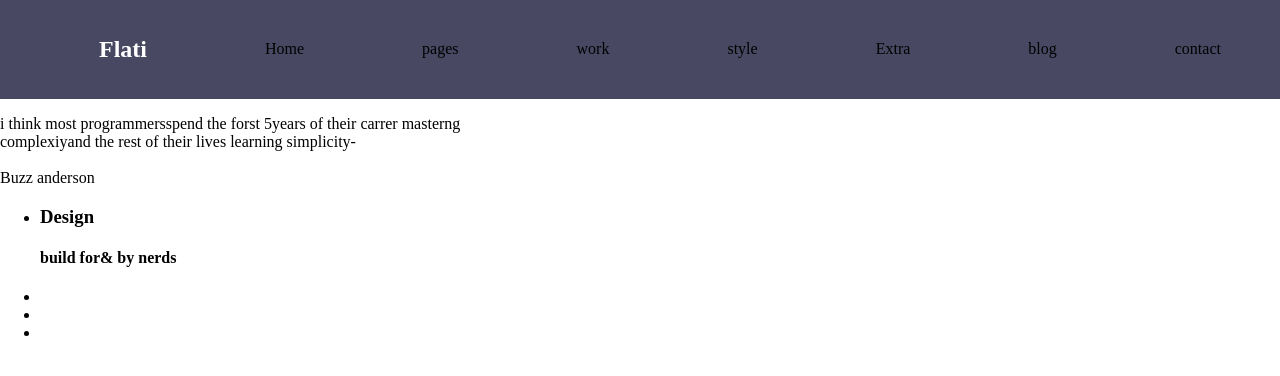
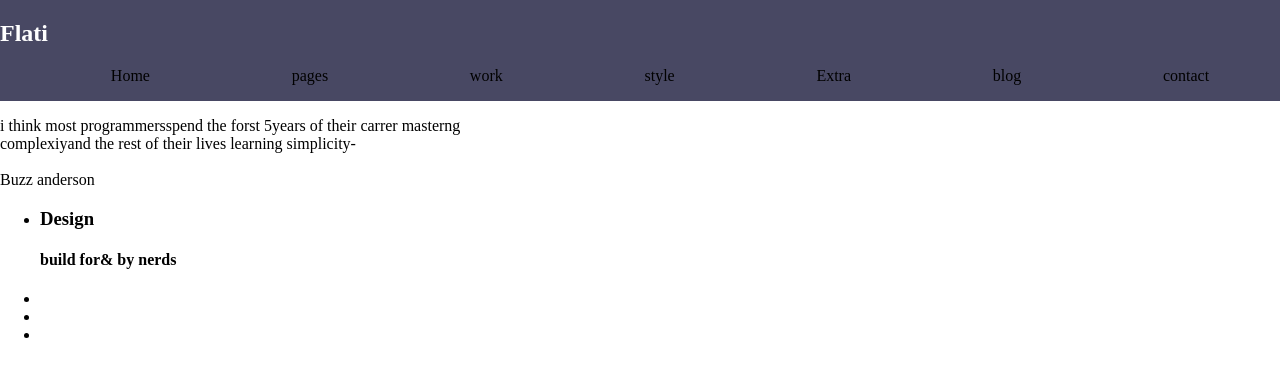
Before and after one commit to keeper-tech-Malo/html-sass-flati-siteweb, a website: page index.html in a window 1280 px wide. Drawn offline with Linux system fonts and the light colour scheme.

Commit message:
modification

```diff
--- a/index.html
+++ b/index.html
@@ -9,11 +9,12 @@
 <body>
     <header>
         <nav>
+            <div class="flati-titre">
+                <h1 class="flati">Flati</h1>
+            </div>
+
+            <div class="box-liste">
                 <ul>
-                <li>
-                    <h1 class="flati">Flati</h1>
-                </li>
-
                     <li>
                         <a href=""><span>Home</span></a>
                     </li>
@@ -36,6 +37,7 @@
                         <a href=""><span>contact</span></a>
                     </li>
                 </ul>
+            </div>
         </nav>
         <div class="image-header">
 
--- a/src/sass/modules/_header.scss
+++ b/src/sass/modules/_header.scss
@@ -1,47 +1,9 @@
-
 header{
     display: flex;
     align-items: center;
     width: 100%;
-
     nav{
-        background-color: rgba(29, 29, 63, 0.808);
+        background-color: (29,29;63,0.808);
         width: 100%;
-        align-items: center;
-        justify-content: center;
-
-
-        h1{
-            color: white;
-            align-items: center;
-            flex: 1;
-
-
-
-        }
-
-        ul{
-
-            display: flex;
-            align-items: center;
-            justify-content: space-between;
-            list-style: none;
-
-
-
-            li{
-                align-items: center;
-                justify-content: center;
-                margin: 0 auto;
-                a{
-                    color: black;
-                    text-decoration: none;
-
-                }
-            }
-        }
-    }
-    .image-header{
-        background-image: url("../../../public/img/bg-header.png")
     }
 }
```
Also changed, not shown: public/css/app.css. Lines whose indentation alone changed are shown as unchanged.
